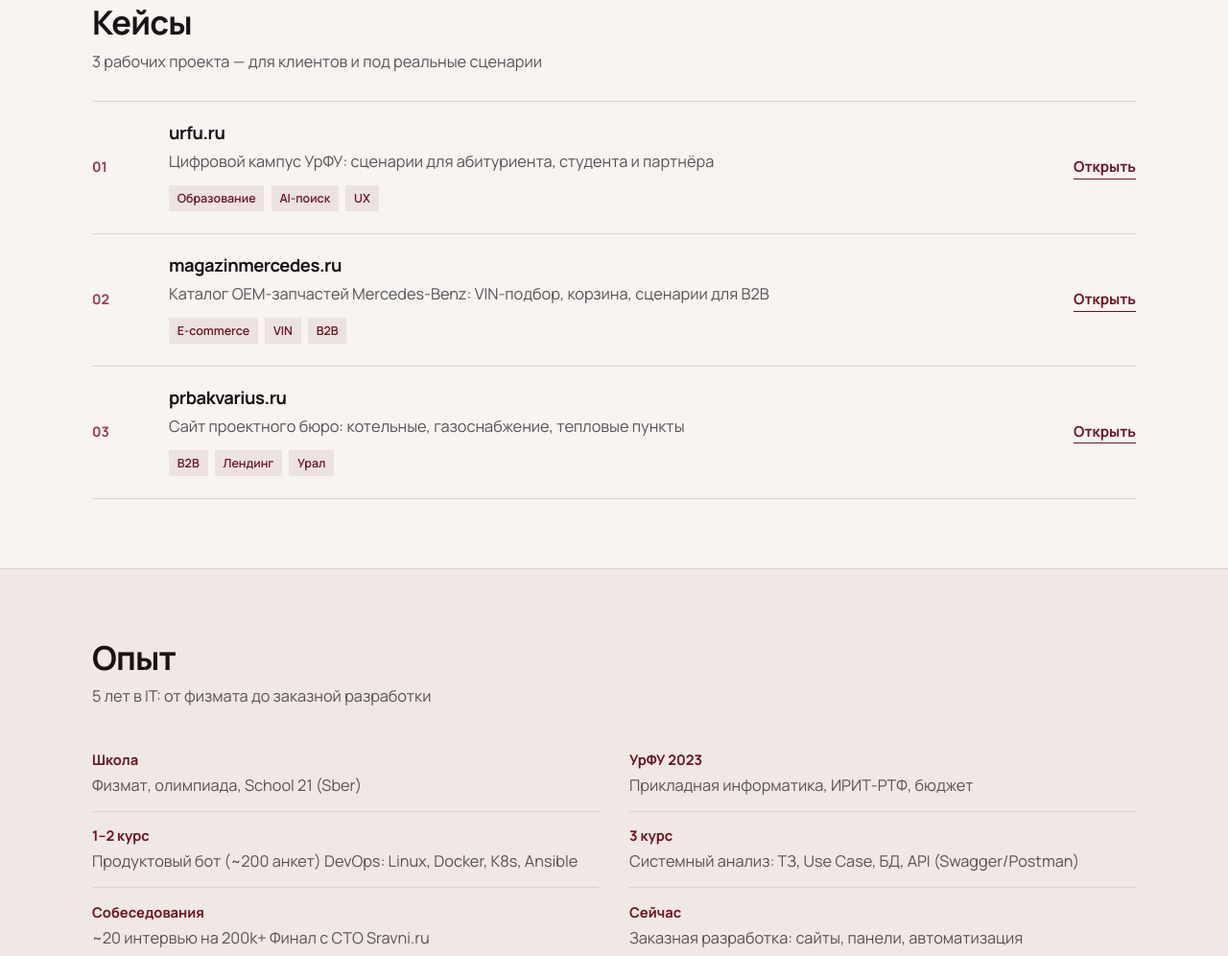
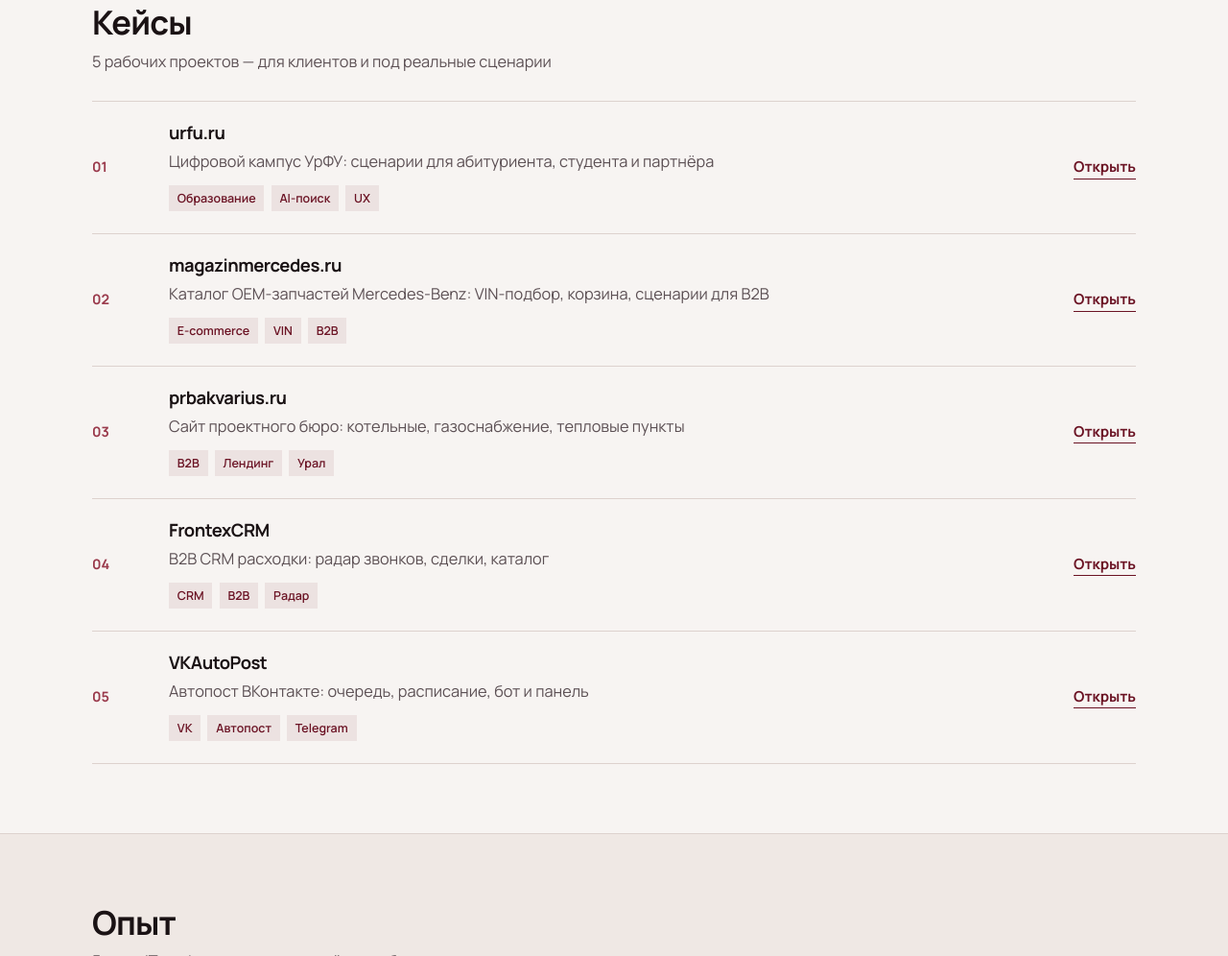
Before and after one commit to mrmitin78-arch/portfolio, a plain HTML site: page index.html in a window 1280 px wide. Shown: the part 681-1677 px from the top of the page at 96% size. Drawn offline with Linux system fonts and the light colour scheme.

Commit message:
Add FrontexCRM and VKAutoPost cases.
Co-authored-by: Cursor <cursoragent@cursor.com>

```diff
--- a/index.html
+++ b/index.html
@@ -67,7 +67,7 @@
     <section id="cases" class="section" aria-labelledby="cases-title">
       <div class="section__head reveal">
         <h2 id="cases-title">Кейсы</h2>
-        <p>3 рабочих проекта — для клиентов и под реальные сценарии</p>
+        <p>5 рабочих проектов — для клиентов и под реальные сценарии</p>
       </div>
 
       <div class="cases">
@@ -111,6 +111,34 @@
             </ul>
           </div>
           <a class="case__link" href="https://slad-pyat.gitverse.site/pkbaqwarius-ru/" target="_blank" rel="noopener noreferrer">Открыть</a>
+        </article>
+
+        <article class="case reveal">
+          <div class="case__num">04</div>
+          <div class="case__body">
+            <h3>FrontexCRM</h3>
+            <p>B2B CRM расходки: радар звонков, сделки, каталог</p>
+            <ul class="case__tags">
+              <li>CRM</li>
+              <li>B2B</li>
+              <li>Радар</li>
+            </ul>
+          </div>
+          <a class="case__link" href="https://slad-pyat.gitverse.site/frontexcrm/" target="_blank" rel="noopener noreferrer">Открыть</a>
+        </article>
+
+        <article class="case reveal">
+          <div class="case__num">05</div>
+          <div class="case__body">
+            <h3>VKAutoPost</h3>
+            <p>Автопост ВКонтакте: очередь, расписание, бот и панель</p>
+            <ul class="case__tags">
+              <li>VK</li>
+              <li>Автопост</li>
+              <li>Telegram</li>
+            </ul>
+          </div>
+          <a class="case__link" href="https://slad-pyat.gitverse.site/vkautopost/" target="_blank" rel="noopener noreferrer">Открыть</a>
         </article>
       </div>
     </section>
```
